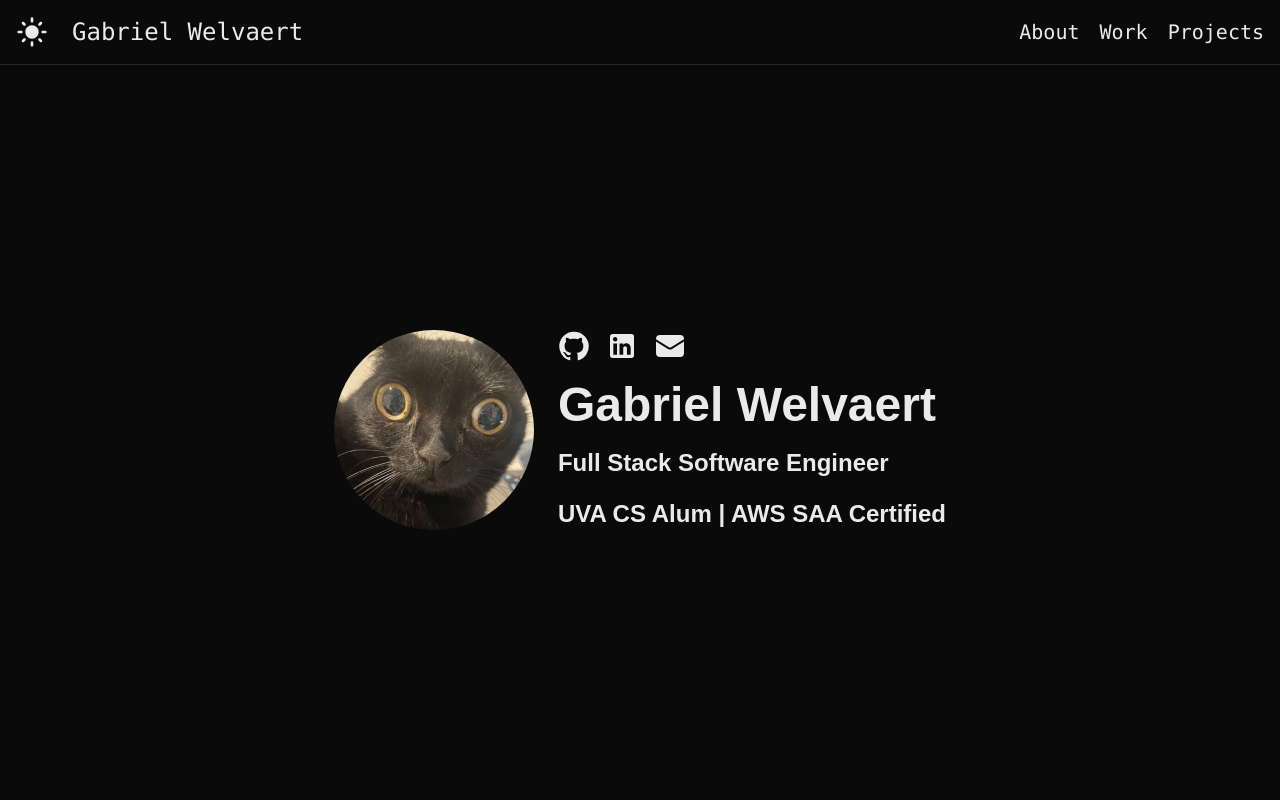
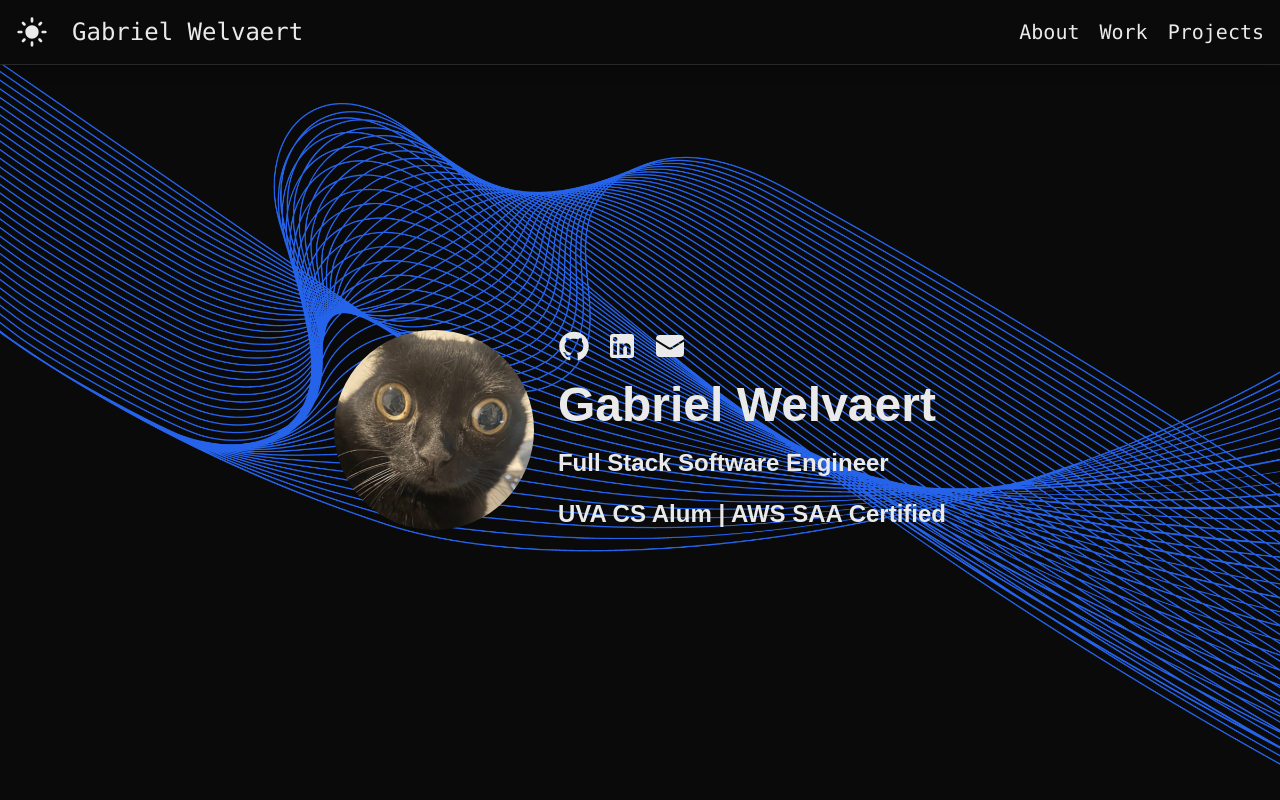
Before and after one commit to GabrielWelvaert/portfolio-website, a React (Vite) app: page /#about in a window 1280 px wide. Shown: the top 800 px of the page. Built offline with nearby package versions, Linux system fonts and the light colour scheme.

Commit message:
about background done

```diff
--- a/src/components/About.jsx
+++ b/src/components/About.jsx
@@ -5,7 +5,7 @@ import { Icon } from "./Icon";
 
 export const About = ({theme}) => {
     return (
-        <div id="about" className="page-content-container-centered-1000">
+        <div id="about" className={`page-content-container-centered-full-w bg-layer ${ theme === "dark" ? "dark-bg" : "light-bg" }`}>
             <div className="flex flex-wrap gap-6 m-3 justify-center">
                 <img className="portrait-image w-60% h-60%" src='/cat.jpg'></img>
                 <div className="flex flex-col justify-between gap-4">
--- a/src/index.css
+++ b/src/index.css
@@ -24,6 +24,25 @@ html, body {
   background: var(--bg);
   color: var(--text);
 }
+
+.bg-layer {
+  position: fixed;
+  inset: 0;
+  z-index: 0;
+
+  background-repeat: no-repeat;
+  background-size: cover;
+  background-position: center;
+}
+
+.dark-bg {
+  background-image: url("/bg1.png");
+}
+
+.light-bg {
+  background-image: url("/bg.png");
+}
+
 
 .opacity-fading-project {
   @apply absolute inset-0 transition-opacity duration-500 ease-in-out flex flex-col gap-6;
@@ -125,6 +144,10 @@ html, body {
   @apply min-h-screen flex flex-col items-center justify-center relative gap-6 mx-auto max-w-[500px];
 }
 
+.page-content-container-centered-full-w {
+  @apply min-h-screen flex flex-col items-center justify-center relative gap-6 mx-auto w-full pt-[60px] box-border;
+}
+
 .page-content-container-centered-1000 {
   @apply min-h-screen flex flex-col items-center justify-center relative gap-6 mx-auto max-w-[1000px] pt-[60px] box-border;
 }
```
Also changed, not shown: src/App.jsx (+6 -6 lines), public/bg.png (added), public/bg1.png (added).
